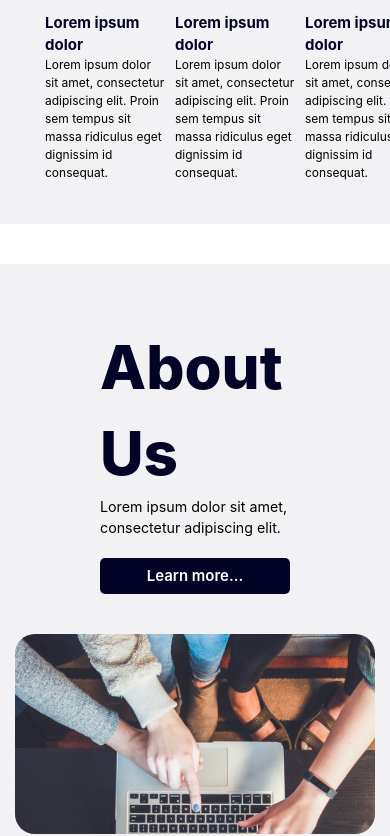
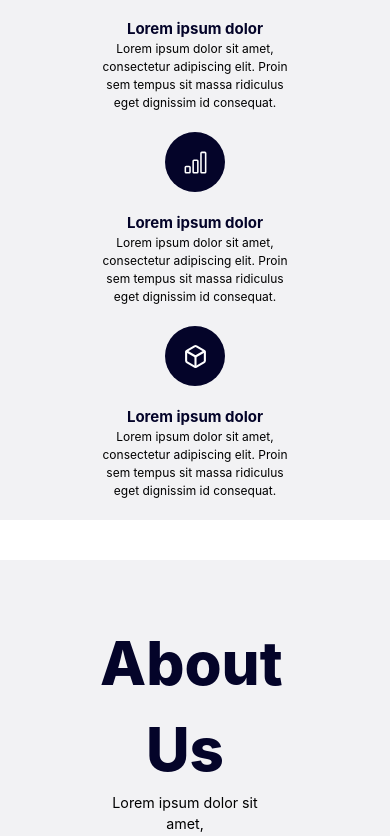
Before and after one commit to DynastyPro/DynastyApp, a React (Create React App) app: page / in a window 390 px wide. Shown: the part 3031-3867 px from the top of the page. Built offline with nearby package versions, Linux system fonts and the light colour scheme; no server answers.

Commit message:
Responsiveness

```diff
--- a/src/component/About.jsx
+++ b/src/component/About.jsx
@@ -17,7 +17,7 @@ function About() {
             consectetur adipiscing elit.{" "}
           </span>
           <div className="learn">
-            <Link to="/">Learn more...</Link>
+            <Link to="/about">Learn more...</Link>
           </div>
         </div>
         <div className="about-content">
--- a/src/component/NearChart.jsx
+++ b/src/component/NearChart.jsx
@@ -22,7 +22,8 @@ const Nearchart = () => {
 
     return (
         <div className='near-chart'>
-            <div className='api-content'>
+            <marquee>
+                <div className='api-content'>
                     <div className='content'><span>Price: </span>{data.market_data.current_price.usd}</div>
                     <div className='content'><span>Exchange: </span>{data.name}</div>
                     <div className='content'><span>Market Cap: </span>{data.market_data.market_cap.usd}</div>
@@ -30,8 +31,8 @@ const Nearchart = () => {
                     <div className='content'><span>Total Supply: </span>{data.market_data.max_supply}</div>
                     <div className='content'><span>Circulating Supply: </span>{data.market_data.circulating_supply}</div>
                     <div className='content'><span>Explorer: </span><a href='' >{data.links.blockchain_site[0]}</a></div>
-
-            </div>
+                </div>
+            </marquee>
         </div>
     );
 }
--- a/src/pages/Home.jsx
+++ b/src/pages/Home.jsx
@@ -13,7 +13,7 @@ function Home() {
     <>
       <Navbar />
       <Banner/>
-      {/* <Nearchart /> */}
+      <Nearchart />
       <RecentListing />
       <Ourservice />
       <About />
--- a/src/styles/About.css
+++ b/src/styles/About.css
@@ -52,7 +52,7 @@
   background: #040429;
   border-radius: 5px;
   color: #FFFFFF;
-  padding: 10px 20px;
+  padding: 20px 20px;
   text-align: center;
 }
 
@@ -118,6 +118,14 @@
        width: 100%;
        margin-bottom: 20px;
       }
+      .learn{
+        position: relative;
+        display: block;
+        justify-content: space-around;
+        padding: 20px;
+        width: 180px;
+        /* margin: 20px 180px; */
+      }
 }
 
 @media screen and (max-width:963px){
@@ -158,7 +166,7 @@
   }
 }
 
-@media screen and (max-width:749px){
+/* @media screen and (max-width:749px){
   .learn {
     margin: 20px 0;
     font-weight: 600;
@@ -170,4 +178,4 @@
     padding: 10px 20px;
     text-align: center;
   }
-}
+} */
--- a/src/styles/AboutUs.css
+++ b/src/styles/AboutUs.css
@@ -47,10 +47,15 @@
 }
 
 .learn{
-    cursor:pointer;
+    font-style: normal;
+  font-weight: 600;
+    margin-top: 20px;
+    padding: 10px 40px;
     background: #040429;
-    color: #FFFFFF;
-}
+  border-radius: 5px;
+  width: fit-content;
+  color: #FFFFFF;
+  }
 
 .social {
     display: flex;
@@ -72,6 +77,17 @@
         height: 200px;
         object-fit: cover;
     }
+    .about-header{
+        text-align: center !important;
+        display: block;
+        justify-content: space-around !important;
+    }
+    .learn {
+        display: flex;
+        align-items: center !important;
+        text-align: center;
+        justify-content: space-around !important;
+    }
     .about-text{
         margin: 20px 0;
         padding: 0 20px;
--- a/src/styles/Listing.css
+++ b/src/styles/Listing.css
@@ -39,8 +39,9 @@
 .more-con{
   display:flex;
   align-items: center;
-  justify-content: center;
+  justify-content: space-around;
   margin: 40px 0 20px  0;
+  width: 200px;
 }
 
 .more{
@@ -61,7 +62,7 @@
 
 
 @media screen and (max-width:900px) {
-  .recentlisting-body{
+  .recentlisting-body, .more-con{
     padding: 10px;
     left: 0;
     position: relative;
--- a/src/styles/NearChart.css
+++ b/src/styles/NearChart.css
@@ -1,11 +1,11 @@
 
 .near-chart {
     height: 40px;
-    padding: 0px 100px 0px 100px;
+    padding: 0px 200px 0px 200px;
     /* margin: 0px 100px 0px 100px; */
     justify-content: center;
     border-bottom: rgba(4, 4, 41, 0.3) solid 0.1px;
-    /* display: flex; */
+    display: flex;
     align-items: center;
     width: 100%;
   }
@@ -13,14 +13,12 @@
   .near-chart .api-content {
     display: flex;
     width: 100%;
-    overflow-x: auto;
-    /* font-size: 12px;
-    font-weight: 700; */
+    font-size: 12px;
+    font-weight: 700;
   }
 
   .content{
-    display: flex;
-    align-items: center;
+    margin-right: 20px;
   }
 
   .near-chart .text li {
@@ -31,3 +29,11 @@
   .near-chart .text li span {
     color: rgba(4, 4, 41, 0.5);
   }
+
+
+
+  @media screen and (max-width:900px) {
+    .near-chart {
+      padding: 0% !important;
+    }
+  }
--- a/src/styles/Service.css
+++ b/src/styles/Service.css
@@ -100,6 +100,7 @@ line-height: 18px;
 
   @media screen and (max-width:900px){
     .service{
+      height: 850px !important;
       display: flex;
       flex-direction: column;
       padding: 20px 0px;
@@ -111,16 +112,17 @@ line-height: 18px;
     }
     .service-content {
       display: flex;
-      flex-direction: row;
-      text-align: left;
-      justify-content: flex-end;
-      margin-left: -70px !important;
+      flex-direction: column;
+      /* justify-content: flex-end; */
     }
     .service-text {
       position: relative;
       display: flex;
-      flex-direction: row;
       justify-content: space-around;
+      text-align: center;
+      align-items: center;
+      padding: 10px 0px !important;
+      margin: 0px !important;
     }
   }
 
@@ -166,12 +168,6 @@ line-height: 18px;
     height: 550px;
     padding-top: 30px;
   }
-  .service-content {
-    position: absolute;
-    display: flex;
-    justify-content: space-around;
-    align-items: center;
-  }
   .service-text {
     display: flex;
     flex-direction: column;
@@ -186,16 +182,4 @@ line-height: 18px;
     height: 550px;
     padding-top: 30px;
   }
-  .service-content {
-    left: 0px !important;
-    position: absolute;
-    display: flex;
-    justify-content: center;
-    align-items: center;
-  }
-  .service-text {
-    display: flex;
-    justify-content: space-around;
-    left: 35px;
-  }
 }
```
